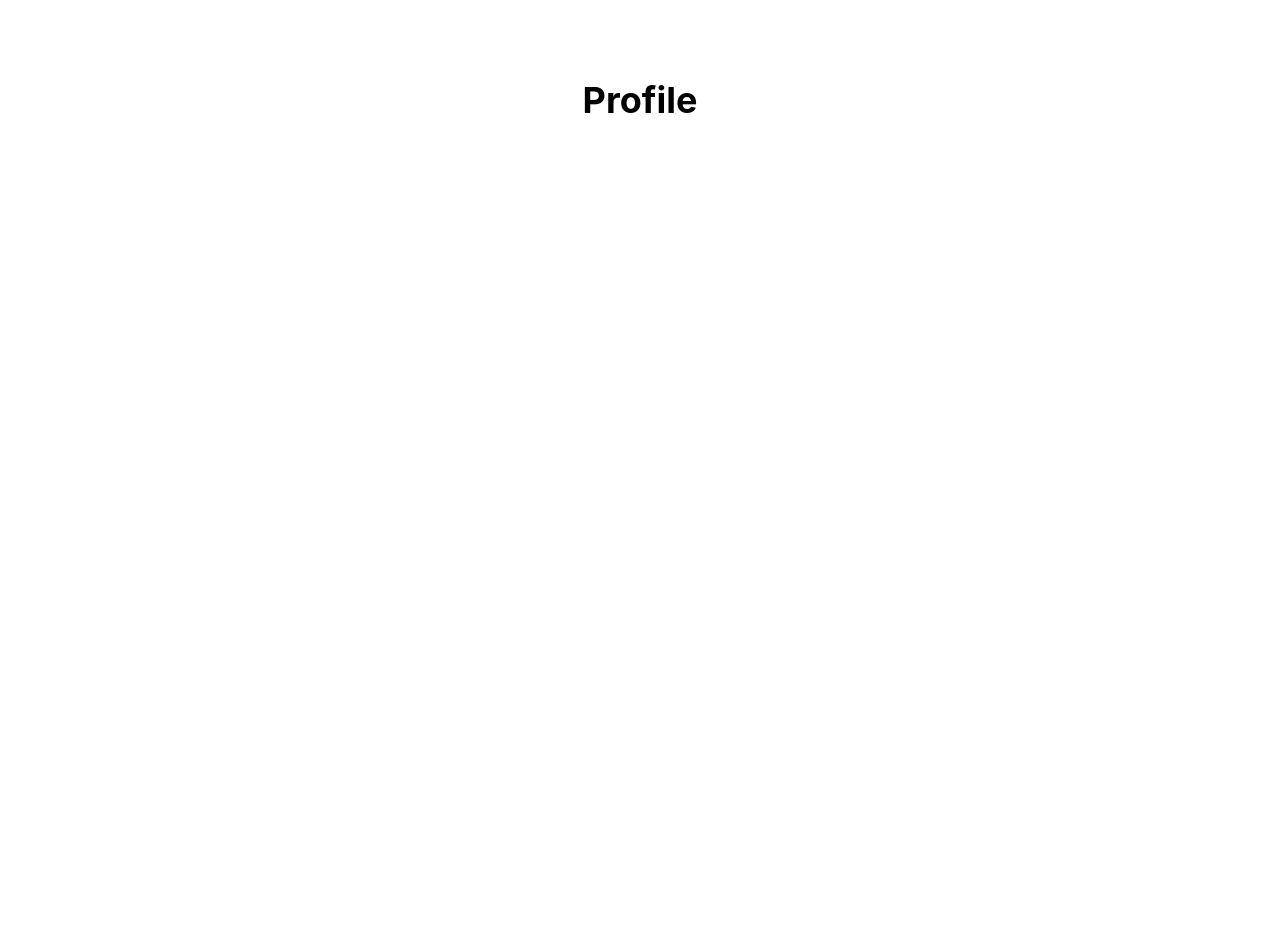
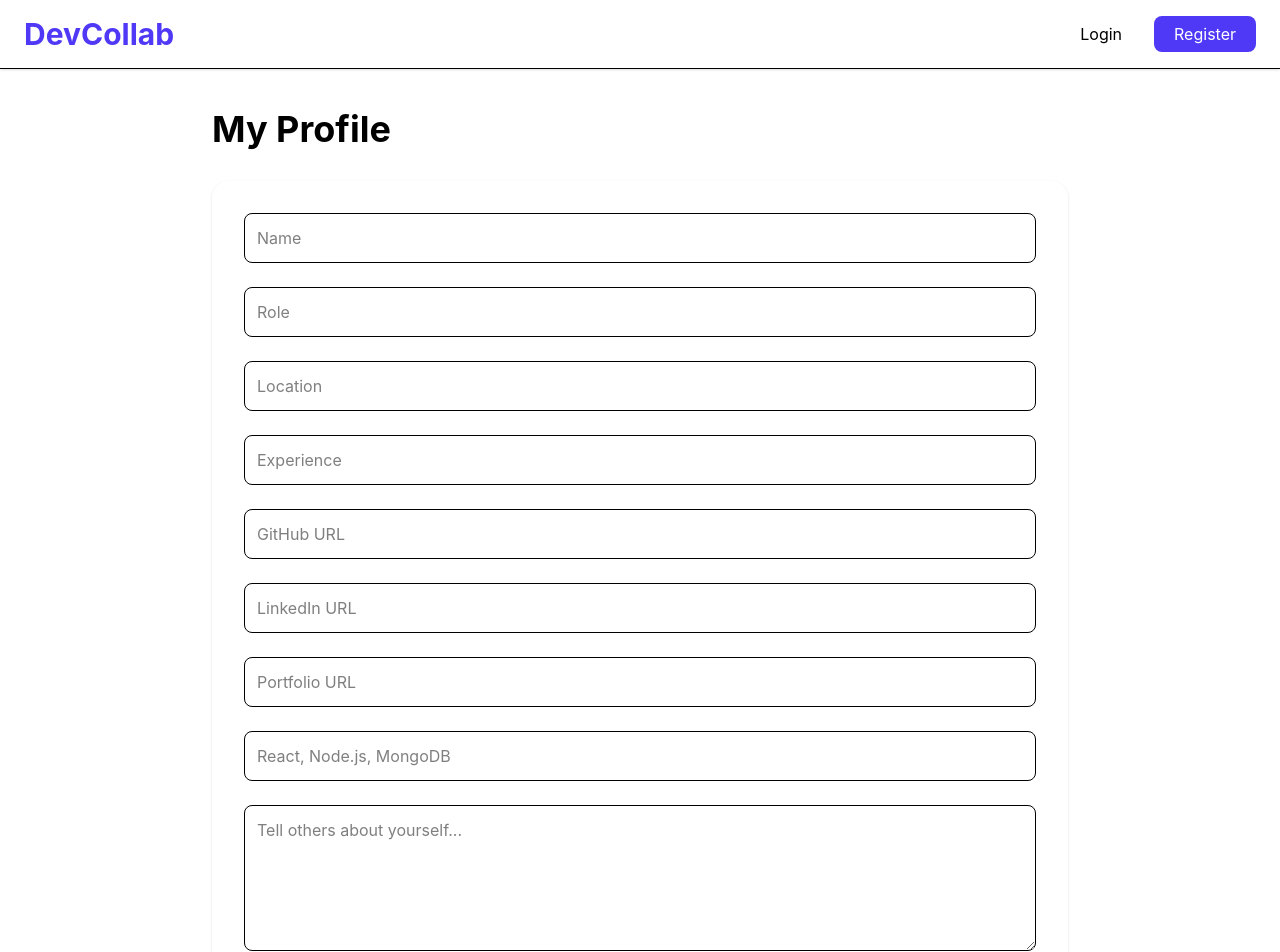
Before and after one commit to Rushyendra25/DevCollab, a React (Vite) app in the folder client/: page /profile in a window 1280 px wide. Shown: the top 952 px of the page. Before the commit the page ends 800 px from the top, so only its background shows below. Built offline with nearby package versions, Linux system fonts and the light colour scheme; no server answers.

Commit message:
Project collaboration workflow

```diff
--- a/client/src/components/layout/NavBar.jsx
+++ b/client/src/components/layout/NavBar.jsx
@@ -52,6 +52,13 @@ function Navbar() {
             My Projects
             </Link>
 
+            <Link
+            to="/profile"
+            className="hover:text-indigo-600"
+            >
+            My Profile
+            </Link>
+
             <button
               onClick={logout}
               className="bg-red-500 text-white px-4 py-2 rounded-lg"
--- a/client/src/pages/Profile.jsx
+++ b/client/src/pages/Profile.jsx
@@ -1,9 +1,141 @@
+import { useEffect } from "react";
+import { useForm } from "react-hook-form";
+import { toast } from "sonner";
+
+import Navbar from "../components/layout/Navbar";
+import Footer from "../components/layout/Footer";
+
+import {
+  getProfile,
+  updateProfile,
+} from "../services/userService";
+
 function Profile() {
-    return (
-      <div className="text-4xl font-bold text-center mt-20">
-        Profile
+  const {
+    register,
+    handleSubmit,
+    reset,
+  } = useForm();
+
+  useEffect(() => {
+    loadProfile();
+  }, []);
+
+  const loadProfile = async () => {
+    try {
+      const response = await getProfile();
+
+      reset({
+        ...response.user,
+        skills: response.user.skills?.join(", "),
+      });
+
+    } catch (error) {
+      console.error(error);
+    }
+  };
+
+  const onSubmit = async (data) => {
+    try {
+      data.skills = data.skills
+        .split(",")
+        .map((skill) => skill.trim());
+
+      const response = await updateProfile(data);
+
+      toast.success(response.message);
+
+    } catch (error) {
+      toast.error(
+        error.response?.data?.message ||
+        "Unable to update profile"
+      );
+    }
+  };
+
+  return (
+    <>
+      <Navbar />
+
+      <div className="max-w-4xl mx-auto py-10 px-5">
+
+        <h1 className="text-4xl font-bold mb-8">
+          My Profile
+        </h1>
+
+        <form
+          onSubmit={handleSubmit(onSubmit)}
+          className="bg-white rounded-2xl shadow p-8 space-y-6"
+        >
+
+          <input
+            {...register("name")}
+            placeholder="Name"
+            className="w-full border rounded-lg p-3"
+          />
+
+          <input
+            {...register("role")}
+            placeholder="Role"
+            className="w-full border rounded-lg p-3"
+          />
+
+          <input
+            {...register("location")}
+            placeholder="Location"
+            className="w-full border rounded-lg p-3"
+          />
+
+          <input
+            {...register("experience")}
+            placeholder="Experience"
+            className="w-full border rounded-lg p-3"
+          />
+
+          <input
+            {...register("github")}
+            placeholder="GitHub URL"
+            className="w-full border rounded-lg p-3"
+          />
+
+          <input
+            {...register("linkedin")}
+            placeholder="LinkedIn URL"
+            className="w-full border rounded-lg p-3"
+          />
+
+          <input
+            {...register("portfolio")}
+            placeholder="Portfolio URL"
+            className="w-full border rounded-lg p-3"
+          />
+
+          <input
+            {...register("skills")}
+            placeholder="React, Node.js, MongoDB"
+            className="w-full border rounded-lg p-3"
+          />
+
+          <textarea
+            {...register("bio")}
+            rows={5}
+            placeholder="Tell others about yourself..."
+            className="w-full border rounded-lg p-3"
+          />
+
+          <button
+            className="bg-indigo-600 hover:bg-indigo-700 text-white px-6 py-3 rounded-lg"
+          >
+            Save Profile
+          </button>
+
+        </form>
+
       </div>
-    );
-  }
 
-  export default Profile;
+      <Footer />
+    </>
+  );
+}
+
+export default Profile;
--- a/client/src/routes/AppRouter.jsx
+++ b/client/src/routes/AppRouter.jsx
@@ -12,6 +12,7 @@ import ProtectedRoute from "./ProtectedRoute";
 import ProjectDetails from "../pages/ProjectDetails";
 import MyProjects from "../pages/MyProjects";
 import ManageApplications from "../pages/ManageApplications";
+
 
 function AppRouter() {
   return (
@@ -45,6 +46,11 @@ function AppRouter() {
         element={<ManageApplications />}
         />
 
+        <Route
+        path="/profile"
+        element={<Profile />}
+        />
+
         <Route path="/projects" element={<Projects />} />
 
         <Route path="/projects/create" element={<CreateProject />} />
--- /dev/null
+++ b/client/src/services/userService.js
@@ -0,0 +1,11 @@
+import api from "./api";
+
+export const getProfile = async () => {
+  const response = await api.get("/users/profile");
+  return response.data;
+};
+
+export const updateProfile = async (profileData) => {
+  const response = await api.put("/users/profile", profileData);
+  return response.data;
+};
```
